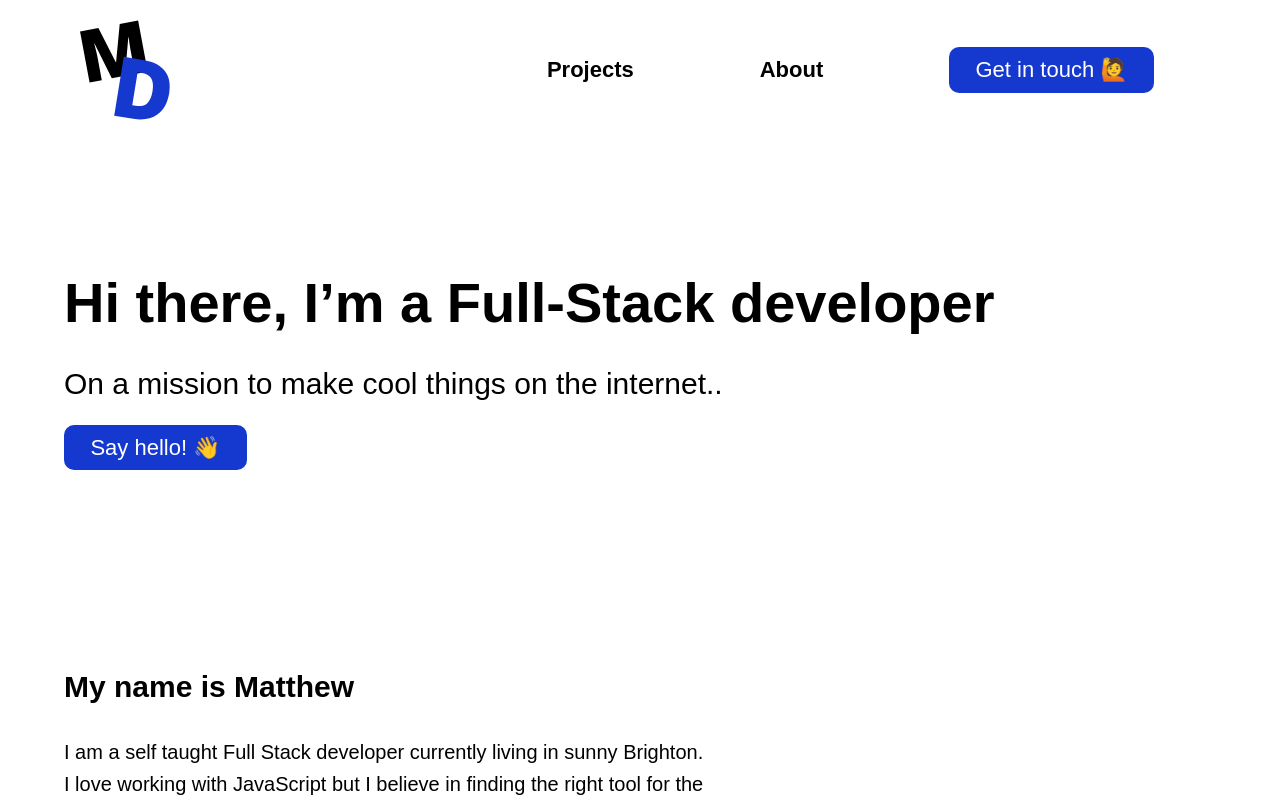
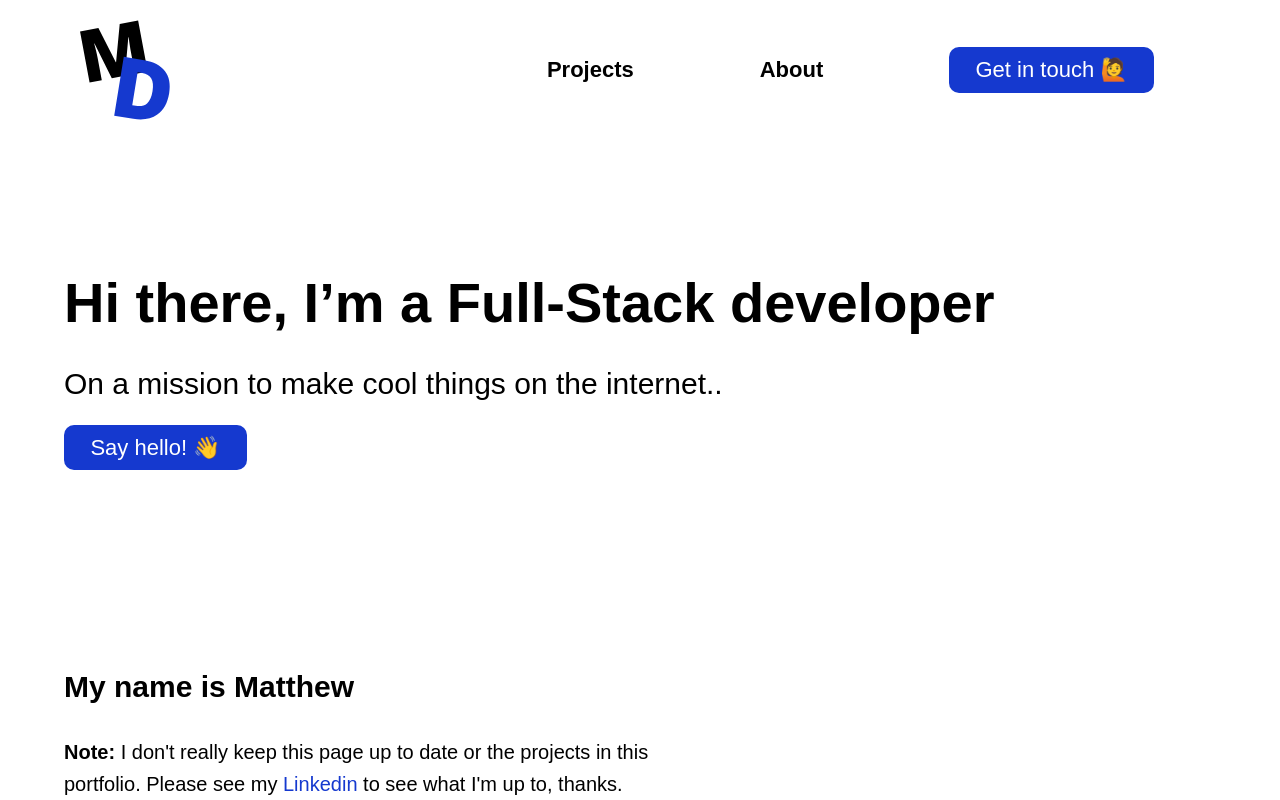
Before and after one commit to MailboxArsonist/portfolio_v2, a Next.js app: page / in a window 1280 px wide. Built offline with nearby package versions, Linux system fonts and the light colour scheme; a web font is replaced by a local one.

Commit message:
Update copy stating portfolio isnt up to date

```diff
--- a/components/Intro/Intro.js
+++ b/components/Intro/Intro.js
@@ -1,35 +1,66 @@
-import styles from './Intro.module.css'
-import CardContainer from '../CardContainer/CardContainer'
-import Card from '../Card/Card'
-import services from '../../data/services.json'
+import styles from "./Intro.module.css";
+import CardContainer from "../CardContainer/CardContainer";
+import Card from "../Card/Card";
+import services from "../../data/services.json";
 
-const Cards = services.map(({title, text, icons}) => (<Card title={title} text={text} key={title} icons={icons} />))
+const Cards = services.map(({ title, text, icons }) => (
+  <Card title={title} text={text} key={title} icons={icons} />
+));
 export default function Intro() {
   return (
     <section id="about" className={styles.section}>
       <div className={styles.container}>
         <h3 className={styles.h3}>My name is Matthew</h3>
         <p className={styles.p}>
-                    I am a self taught Full Stack developer currently living in sunny Brighton.
-                    I love working with JavaScript but I believe in finding the right tool for
-                    the job and I truly love learning and keeping up to date as much as possible.
-                    I’m always up for a challenge so hit me up if you’re working on something interesting!
+          <strong>Note: </strong>I don't really keep this page up to date or the
+          projects in this portfolio. Please see my{" "}
+          <a
+            href="https://www.linkedin.com/in/matthew-dodd-5ab50315a/"
+            rel="noopener"
+            target="_blank"
+            name="linkedin"
+          >
+            Linkedin
+          </a>{" "}
+          to see what I'm up to, thanks.
         </p>
         <p className={styles.p}>
-                    Currently I’m working at Obat helping to digitalise the French speaking construction / trade industry
-                    (salut, je parle Francais aussi 🇫🇷).
+          I am a self taught Full Stack developer currently living in sunny
+          Brighton. I love working with JavaScript but I believe in finding the
+          right tool for the job and I truly love learning and keeping up to
+          date as much as possible. I’m always up for a challenge so hit me up
+          if you’re working on something interesting!
+        </p>
+        <p className={styles.p}>
+          Currently I’m working at Obat helping to digitalise the French
+          speaking construction / trade industry (salut, je parle Francais aussi
+          🇫🇷).
         </p>
         <p className={styles.p}>
           Here's my
-                    <a href="https://drive.google.com/file/d/1uVN-6Fi74oswvmmqlWWVVtssLTQK8rYy/view?usp=sharing" rel="noopener" target="_blank" name="CV"> CV </a>
-                    and <a href="https://github.com/MailboxArsonist" rel="noopener" target="_blank" name="github">Github </a>
+          <a
+            href="https://drive.google.com/file/d/1uVN-6Fi74oswvmmqlWWVVtssLTQK8rYy/view?usp=sharing"
+            rel="noopener"
+            target="_blank"
+            name="CV"
+          >
+            {" "}
+            CV{" "}
+          </a>
+          and{" "}
+          <a
+            href="https://github.com/MailboxArsonist"
+            rel="noopener"
+            target="_blank"
+            name="github"
+          >
+            Github{" "}
+          </a>
           if you'd like to get stuck in!
         </p>
       </div>
       <h4 className={styles.h4}>So what do I do ?</h4>
-            <CardContainer>
-                { Cards }
-            </CardContainer>
+      <CardContainer>{Cards}</CardContainer>
     </section>
-    )
+  );
 }
--- a/components/Intro/Intro.module.css
+++ b/components/Intro/Intro.module.css
@@ -12,7 +12,8 @@
   max-width: 90%;
 }
 
-.h3, .h4  {
+.h3,
+.h4 {
   font-weight: 600;
   font-size: 1.875em;
   margin-bottom: 2rem;
@@ -60,7 +61,6 @@
   }
 }
 
-
 @media screen and (min-width: 1200px) {
   .section {
     max-width: 72rem;
```
Lines whose indentation alone changed are shown as unchanged.
